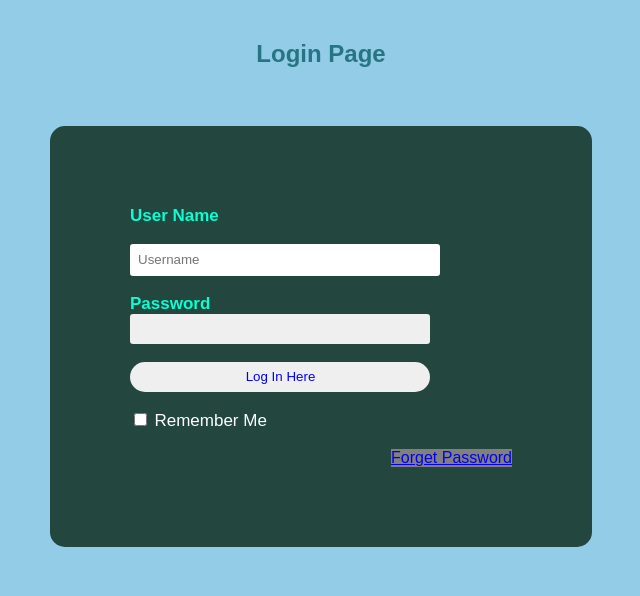
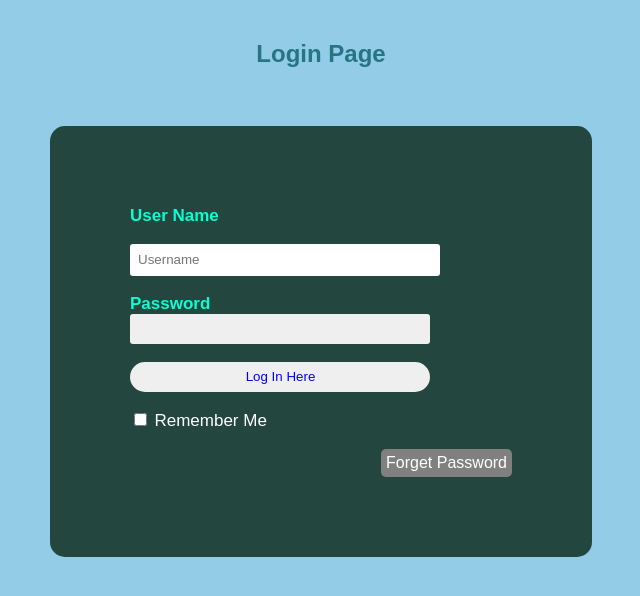
Before and after one commit to jubayerasif/from1, a plain HTML site: page index.html in a window 1280 px wide. Shown: the whole page, without its empty margins (319-959 px from the left). Drawn offline with Linux system fonts and the light colour scheme.

Commit message:
Update style.css

```diff
--- a/css/style.css
+++ b/css/style.css
@@ -52,4 +52,10 @@ span{
 a{
     float: right;
     background-color: grey;
+    text-decoration: none;
+    color: rgb(255, 255, 255);
+    font-family:Arial, Helvetica, sans-serif;
+    padding: 5px;
+    border-radius: 5px;
+
 }
```
